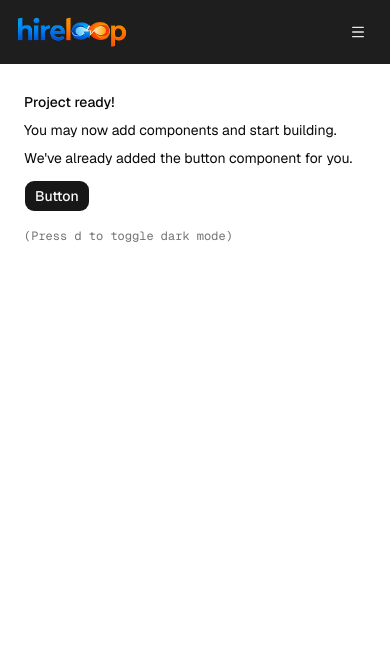
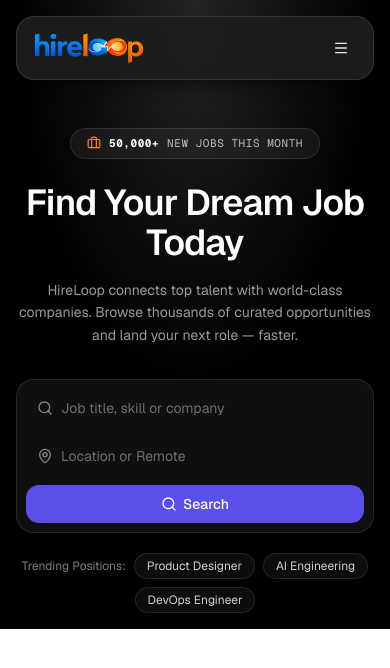
Before and after one commit to mehedilabs/hireloop-client, a Next.js app: page / in a window 390 px wide. Shown: the top 668 px of the page. Built offline with nearby package versions, Linux system fonts and the light colour scheme.

Commit message:
feat: implement responsive hero section

```diff
--- a/app/page.tsx
+++ b/app/page.tsx
@@ -1,19 +1,9 @@
-import { Button } from "@/components/ui/button"
+import HeroSection from "@/components/hero-section"
 
-export default function Page() {
+export default function Home() {
   return (
-    <div className="flex min-h-svh p-6">
-      <div className="flex max-w-md min-w-0 flex-col gap-4 text-sm leading-loose">
-        <div>
-          <h1 className="font-medium">Project ready!</h1>
-          <p>You may now add components and start building.</p>
-          <p>We&apos;ve already added the button component for you.</p>
-          <Button className="mt-2">Button</Button>
-        </div>
-        <div className="font-mono text-xs text-muted-foreground">
-          (Press <kbd>d</kbd> to toggle dark mode)
-        </div>
-      </div>
-    </div>
+    <main>
+      <HeroSection />
+    </main>
   )
 }
--- /dev/null
+++ b/components/hero-section.tsx
@@ -0,0 +1,104 @@
+"use client"
+
+import { useState } from "react"
+import Image from "next/image"
+import Link from "next/link"
+import { useRouter } from "next/navigation"
+import { Briefcase, MapPin, Search } from "lucide-react"
+
+import { Button } from "@/components/ui/button"
+import globe from "@/app/images/globe.png"
+
+const TRENDING = ["Product Designer", "AI Engineering", "DevOps Engineer"]
+
+export default function HeroSection() {
+  const router = useRouter()
+  const [query, setQuery] = useState("")
+  const [location, setLocation] = useState("")
+
+  function handleSubmit(e: React.FormEvent) {
+    e.preventDefault()
+    const params = new URLSearchParams()
+    if (query) params.set("q", query)
+    if (location) params.set("location", location)
+    router.push(`/jobs?${params.toString()}`)
+  }
+
+  return (
+    <section className="relative overflow-hidden bg-black pb-4 text-white">
+      <div className="pointer-events-none absolute inset-x-0 top-0 h-[420px] bg-[radial-gradient(ellipse_at_top,rgba(255,255,255,0.14),transparent_65%)]" />
+
+      <div className="relative mx-auto max-w-6xl px-4 pt-32 sm:px-6 sm:pt-40">
+        {/* Badge */}
+        <div className="flex items-center justify-center gap-3">
+          <span className="hidden h-px w-16 bg-gradient-to-r from-transparent to-white/30 sm:block" />
+          <div className="flex items-center gap-2 rounded-full border border-white/10 bg-white/5 px-4 py-1.5 font-mono text-[11px] tracking-wider text-white/70 uppercase">
+            <Briefcase className="size-3.5 text-orange-400" />
+            <span className="font-bold text-white">50,000+</span> new jobs this
+            month
+          </div>
+          <span className="hidden h-px w-16 bg-gradient-to-l from-transparent to-white/30 sm:block" />
+        </div>
+
+        {/* Heading */}
+        <h1 className="mt-6 text-center text-4xl font-semibold tracking-tight sm:text-5xl md:text-6xl">
+          Find Your Dream Job Today
+        </h1>
+        <p className="mx-auto mt-4 max-w-xl text-center text-sm leading-relaxed text-white/60 sm:text-base">
+          HireLoop connects top talent with world-class companies. Browse
+          thousands of curated opportunities and land your next role — faster.
+        </p>
+
+        {/* Search */}
+        <form
+          onSubmit={handleSubmit}
+          className="mx-auto mt-8 flex w-full max-w-2xl flex-col gap-2 rounded-2xl border border-white/10 bg-[#0f0f10] p-2 sm:flex-row sm:items-center"
+        >
+          <label className="flex flex-1 items-center gap-2 rounded-xl px-3 py-2.5">
+            <Search className="size-4 shrink-0 text-white/50" />
+            <input
+              value={query}
+              onChange={(e) => setQuery(e.target.value)}
+              placeholder="Job title, skill or company"
+              className="w-full bg-transparent text-sm text-white placeholder:text-white/40 focus:outline-none"
+            />
+          </label>
+
+          <span className="hidden h-6 w-px bg-white/10 sm:block" />
+
+          <label className="flex flex-1 items-center gap-2 rounded-xl px-3 py-2.5">
+            <MapPin className="size-4 shrink-0 text-white/50" />
+            <input
+              value={location}
+              onChange={(e) => setLocation(e.target.value)}
+              placeholder="Location or Remote"
+              className="w-full bg-transparent text-sm text-white placeholder:text-white/40 focus:outline-none"
+            />
+          </label>
+
+          <Button
+            type="submit"
+            aria-label="Search jobs"
+            className="h-10 rounded-xl bg-[#5b4fe9] text-white hover:bg-[#6c61f0] sm:w-10 sm:px-0"
+          >
+            <Search className="size-4" />
+            <span className="sm:hidden">Search</span>
+          </Button>
+        </form>
+
+        <div className="mt-5 flex flex-wrap items-center justify-center gap-2 text-xs">
+          <span className="text-white/50">Trending Positions:</span>
+          {TRENDING.map((item) => (
+            <Link
+              key={item}
+              href={`/jobs?q=${encodeURIComponent(item)}`}
+              className="rounded-full border border-white/10 bg-white/5 px-3 py-1 text-white/80 transition-colors hover:bg-white/10 hover:text-white"
+            >
+              {item}
+            </Link>
+          ))}
+        </div>
+      </div>
+    </section>
+  )
+}
--- a/components/site-navbar.tsx
+++ b/components/site-navbar.tsx
@@ -49,10 +49,10 @@ export default function SiteNavbar() {
   }, [])
 
   return (
-    <header className="sticky top-0 z-50 w-full bg-[#1e1e1f] text-white">
+    <header className="fixed inset-x-0 top-0 z-50 px-4 pt-4 text-white sm:px-6">
       <nav
         aria-label="Main"
-        className="mx-auto flex h-16 max-w-6xl items-center justify-between px-4 sm:px-6"
+        className="mx-auto flex h-16 max-w-6xl items-center justify-between rounded-2xl border border-white/10 bg-[#1e1e1f]/90 px-4 shadow-lg shadow-black/40 backdrop-blur-md sm:px-6"
       >
         <Logo />
 
```
